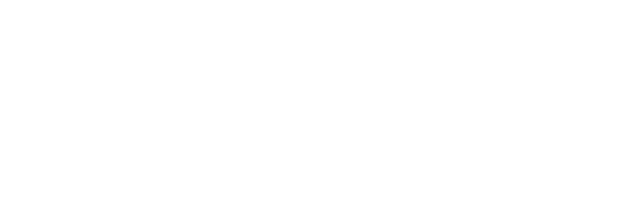
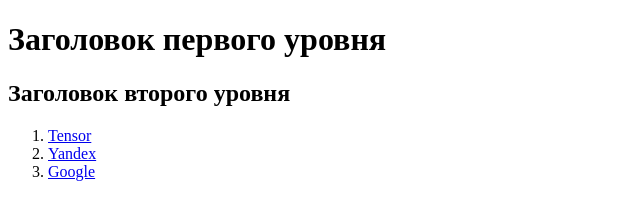
Before and after one commit to atizay/task-html, a website: page src/index.html in a window 1280 px wide. Shown: the whole page, without its empty margins (0-640 px from the left). Drawn offline with Linux system fonts and the light colour scheme.

Commit message:
Задание по HTML

```diff
--- a/src/index.html
+++ b/src/index.html
@@ -3,5 +3,13 @@
     <head>
         <title>HTML</title>
     </head>
-    <body></body>
+    <body>
+        <h1>Заголовок первого уровня</h1>
+        <h2>Заголовок второго уровня</h2>
+        <ol>
+            <li><a href="https://tensor.ru/">Tensor</a></li>
+            <li><a href="https://yandex.ru/">Yandex</a></li>
+            <li><a href="https://www.google.com/">Google</a></li>
+        </ol>
+    </body>
 </html>
```
Also changed, not shown: 1 other file.
